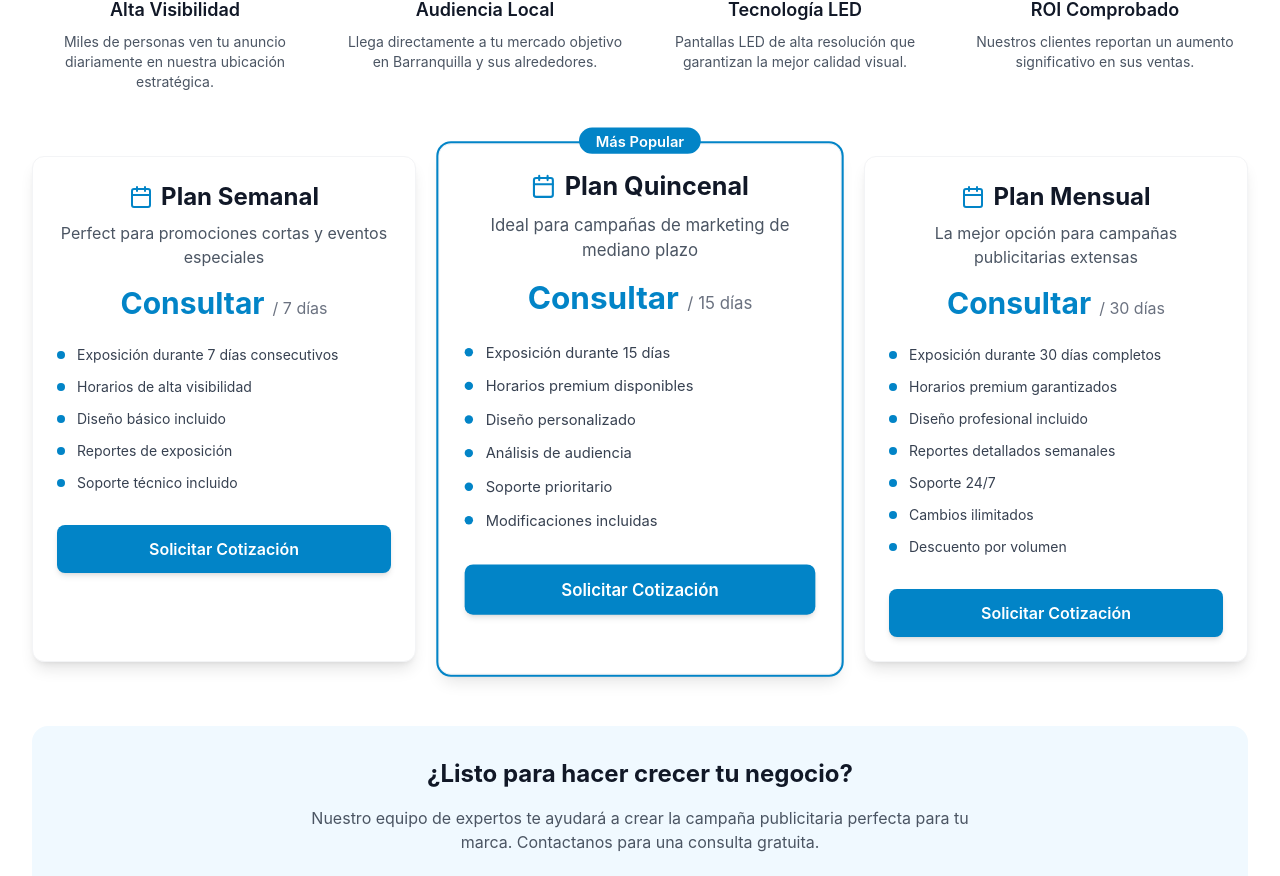
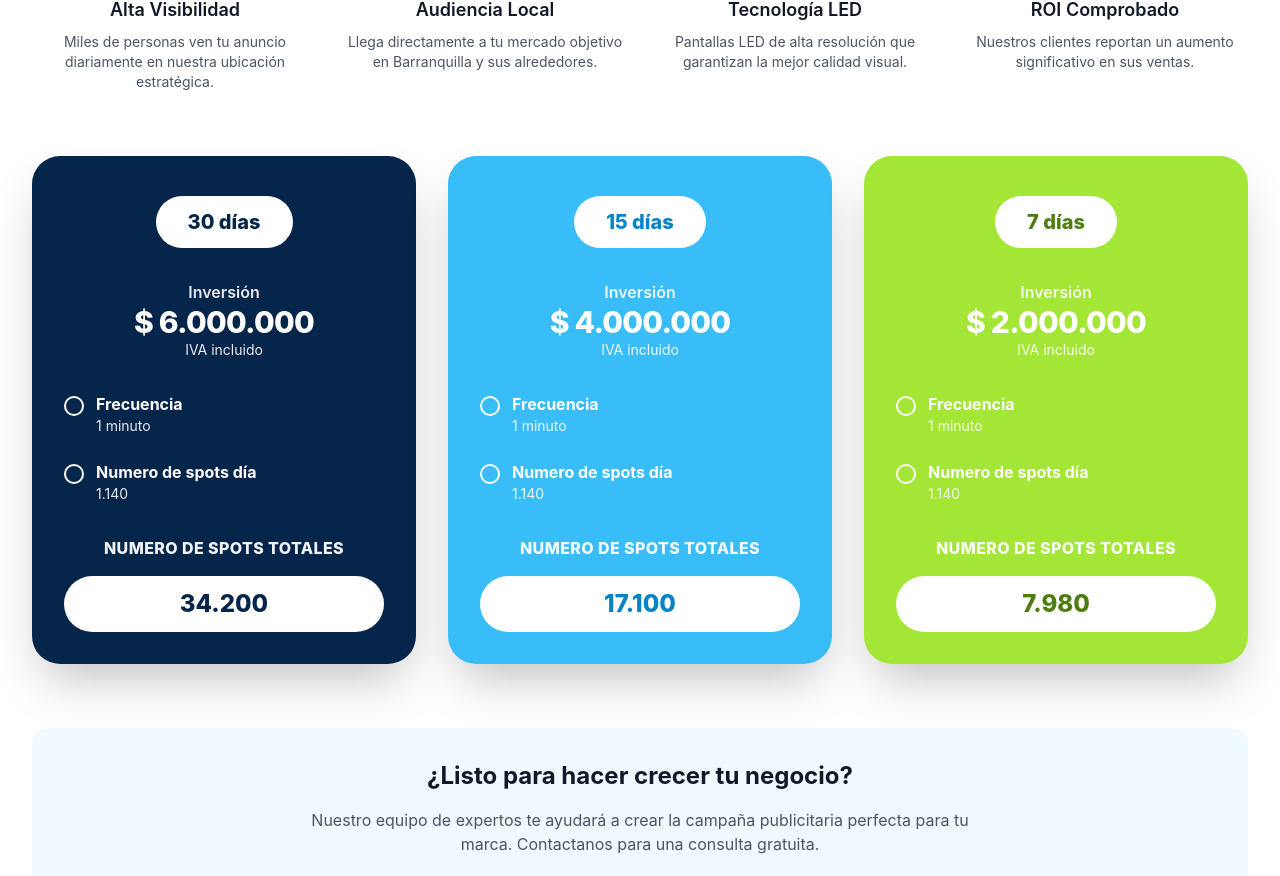
Before and after one commit to luisr353/Bparkin_landing, a Next.js app: page / in a window 1280 px wide. Shown: the part 2258-3134 px from the top of the page. Built offline with nearby package versions, Linux system fonts and the light colour scheme.

Commit message:
feat(publicidad): tarjetas de planes estilo brochure (30/15/7 días) con inversión, frecuencia y totales)

```diff
--- a/src/features/advertising/components/AdvertisingServices.tsx
+++ b/src/features/advertising/components/AdvertisingServices.tsx
@@ -3,51 +3,46 @@ import Card from '@/shared/components/ui/Card'
 import Button from '@/shared/components/ui/Button'
 
 export default function AdvertisingServices() {
+  // Planes según brochure (30, 15, 7 días)
   const plans = [
     {
-      name: 'Plan Semanal',
-      duration: '7 días',
-      price: 'Consultar',
-      description: 'Perfect para promociones cortas y eventos especiales',
-      features: [
-        'Exposición durante 7 días consecutivos',
-        'Horarios de alta visibilidad',
-        'Diseño básico incluido',
-        'Reportes de exposición',
-        'Soporte técnico incluido'
-      ],
-      popular: false
+      label: '30 días',
+      investment: '$ 6.000.000',
+      iva: 'IVA incluido',
+      frequency: '1 minuto',
+      spotsPerDay: '1.140',
+      totalSpots: '34.200',
+      styles: {
+        card: 'bg-[#06254A] text-white',
+        badge: 'bg-white text-[#06254A]',
+        accent: 'bg-white text-[#06254A]'
+      }
     },
     {
-      name: 'Plan Quincenal',
-      duration: '15 días',
-      price: 'Consultar',
-      description: 'Ideal para campañas de marketing de mediano plazo',
-      features: [
-        'Exposición durante 15 días',
-        'Horarios premium disponibles',
-        'Diseño personalizado',
-        'Análisis de audiencia',
-        'Soporte prioritario',
-        'Modificaciones incluidas'
-      ],
-      popular: true
+      label: '15 días',
+      investment: '$ 4.000.000',
+      iva: 'IVA incluido',
+      frequency: '1 minuto',
+      spotsPerDay: '1.140',
+      totalSpots: '17.100',
+      styles: {
+        card: 'bg-sky-400 text-white',
+        badge: 'bg-white text-sky-600',
+        accent: 'bg-white text-sky-600'
+      }
     },
     {
-      name: 'Plan Mensual',
-      duration: '30 días',
-      price: 'Consultar',
-      description: 'La mejor opción para campañas publicitarias extensas',
-      features: [
-        'Exposición durante 30 días completos',
-        'Horarios premium garantizados',
-        'Diseño profesional incluido',
-        'Reportes detallados semanales',
-        'Soporte 24/7',
-        'Cambios ilimitados',
-        'Descuento por volumen'
-      ],
-      popular: false
+      label: '7 días',
+      investment: '$ 2.000.000',
+      iva: 'IVA incluido',
+      frequency: '1 minuto',
+      spotsPerDay: '1.140',
+      totalSpots: '7.980',
+      styles: {
+        card: 'bg-lime-400 text-white',
+        badge: 'bg-white text-lime-700',
+        accent: 'bg-white text-lime-700'
+      }
     }
   ]
 
@@ -113,50 +108,55 @@ export default function AdvertisingServices() {
           })}
         </div>
 
-        {/* Plans */}
+        {/* Anchor para el nav "Precios" */}
+        <div id="precios" className="sr-only" />
+
+        {/* Plans estilo brochure */}
         <div className="grid grid-cols-1 lg:grid-cols-3 gap-8">
           {plans.map((plan, index) => (
-            <Card
-              key={index}
-              className={`relative ${plan.popular ? 'ring-2 ring-secondary-600 transform scale-105' : ''}`}
-              hover
-            >
-              {plan.popular && (
-                <div className="absolute -top-4 left-1/2 transform -translate-x-1/2">
-                  <span className="bg-secondary-600 text-white px-4 py-1 rounded-full text-sm font-semibold">
-                    Más Popular
-                  </span>
+            <div key={index} className="relative">
+              <div className={`rounded-[28px] shadow-2xl p-8 pt-10 ${plan.styles.card}`}>
+                {/* Etiqueta superior con los días */}
+                <div className="flex justify-center mb-8">
+                  <div className={`px-8 py-3 rounded-full font-extrabold text-xl ${plan.styles.badge}`}>
+                    {plan.label}
+                  </div>
                 </div>
-              )}
 
-              <div className="text-center mb-6">
-                <div className="flex items-center justify-center mb-2">
-                  <Calendar className="h-6 w-6 text-secondary-600 mr-2" />
-                  <h3 className="text-2xl font-bold text-gray-900">{plan.name}</h3>
+                {/* Inversión */}
+                <div className="mb-8 text-center">
+                  <p className="opacity-90 font-semibold">Inversión</p>
+                  <p className="text-3xl font-extrabold tracking-tight">{plan.investment}</p>
+                  <p className="opacity-90 text-sm">{plan.iva}</p>
                 </div>
-                <p className="text-gray-600 mb-4">{plan.description}</p>
-                <div className="flex items-baseline justify-center space-x-2">
-                  <span className="text-3xl font-bold text-secondary-600">{plan.price}</span>
-                  <span className="text-gray-500">/ {plan.duration}</span>
+
+                {/* Lista de detalles */}
+                <div className="space-y-6 mb-8">
+                  <div className="flex items-start space-x-3">
+                    <span className="mt-1 inline-block w-5 h-5 rounded-full border-2 border-white bg-transparent"></span>
+                    <div>
+                      <p className="font-bold">Frecuencia</p>
+                      <p className="text-sm opacity-90">{plan.frequency}</p>
+                    </div>
+                  </div>
+                  <div className="flex items-start space-x-3">
+                    <span className="mt-1 inline-block w-5 h-5 rounded-full border-2 border-white bg-transparent"></span>
+                    <div>
+                      <p className="font-bold">Numero de spots día</p>
+                      <p className="text-sm opacity-90">{plan.spotsPerDay}</p>
+                    </div>
+                  </div>
+                </div>
+
+                {/* Totales */}
+                <div className="text-center">
+                  <p className="font-extrabold uppercase tracking-wide opacity-95">Numero de spots totales</p>
+                  <div className={`mt-4 px-6 py-3 rounded-full text-2xl font-extrabold ${plan.styles.accent}`}>
+                    {plan.totalSpots}
+                  </div>
                 </div>
               </div>
-
-              <ul className="space-y-3 mb-8">
-                {plan.features.map((feature, featureIndex) => (
-                  <li key={featureIndex} className="flex items-center space-x-3">
-                    <div className="w-2 h-2 bg-secondary-600 rounded-full flex-shrink-0"></div>
-                    <span className="text-gray-700 text-sm">{feature}</span>
-                  </li>
-                ))}
-              </ul>
-
-              <Button
-                variant="secondary"
-                className="w-full"
-              >
-                Solicitar Cotización
-              </Button>
-            </Card>
+            </div>
           ))}
         </div>
 
```
